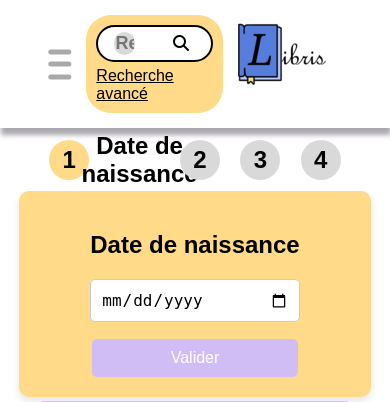
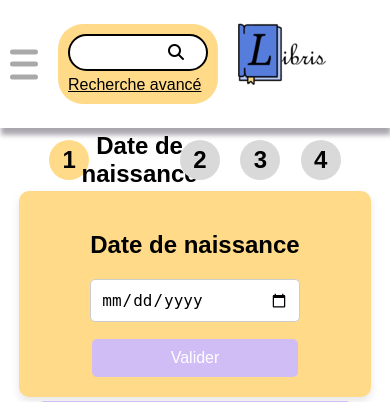
Before and after one commit to bekircanan/Libris, a PHP site: page /inscrire.php in a window 390 px wide. Shown: the top 402 px of the page. Run offline with PHP 8.4, Linux system fonts and the light colour scheme; some libraries are stand-ins or nearby versions.

Commit message:
responsive

```diff
--- a/Libris/css/style.css
+++ b/Libris/css/style.css
@@ -1386,4 +1386,12 @@ button.btn_valider_ajout {
     .filters {
         width: 100%;
     }
+
+    header form input::placeholder, header form input {
+        background-color: white;
+        color: transparent;
+    }
+    header{
+        padding-left: 10px;
+    }
 }
--- a/Libris/inscrire.php
+++ b/Libris/inscrire.php
@@ -94,6 +94,7 @@
                     $_SESSION['numero_carte'] = $_POST['numero_carte'];
                     $_SESSION['date_expiration'] = $_POST['date_expiration'];
                     $_SESSION['cvv'] = $_POST['cvv'];
+                    //payer
                     fini:
                     $stmt = $conn->prepare("INSERT INTO utilisateur (prenom_util, nom_util, adresse_util, tel_util, pseudo, mdp, img_profil, email, date_naissance) VALUES (?, ?, ?, ?, ?, ?, './img/profil/img_def.svg',?, ?)");
                     $stmt->bindParam(1, $_SESSION['prenom']);
```
